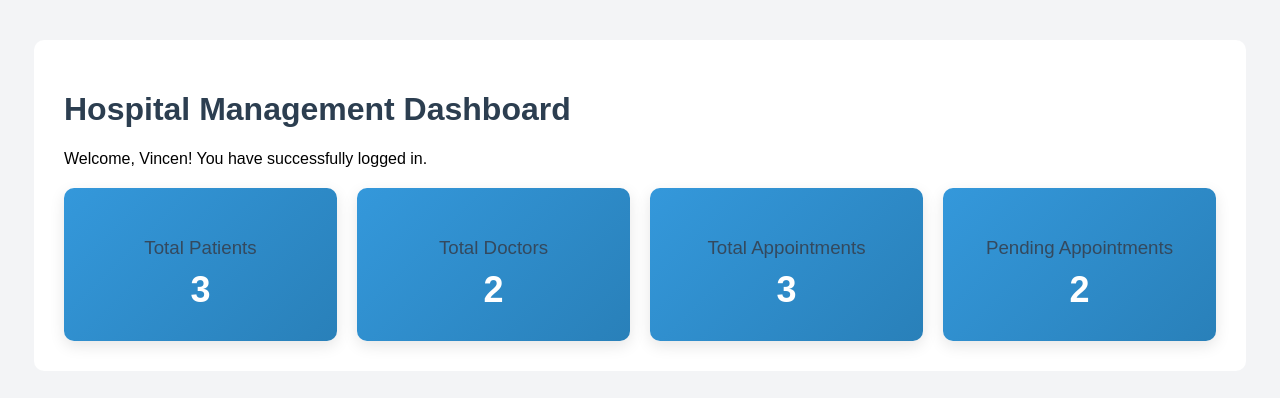
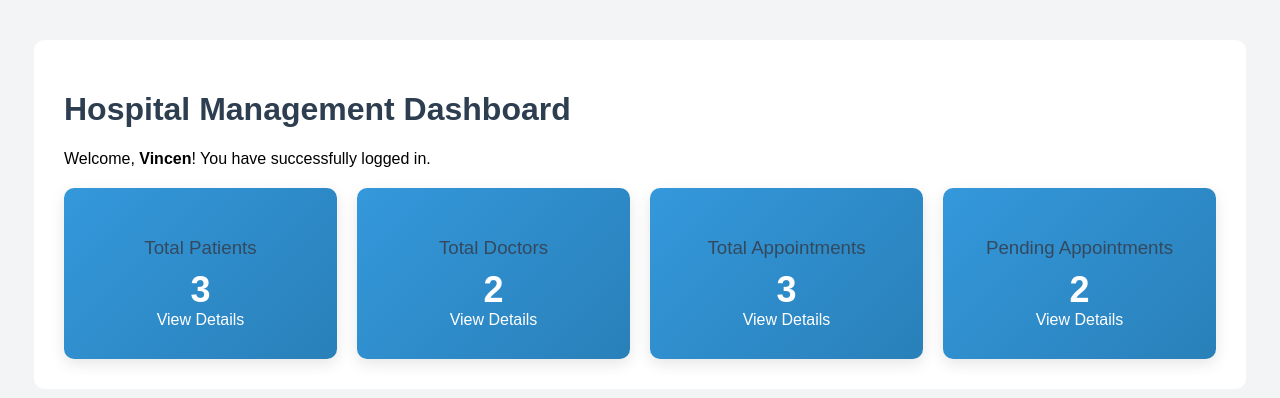
Before and after one commit to Ochee-x/UTI_SYSTEM, a PHP site: page /dashboard.php in a window 1280 px wide. Shown: the part 80-478 px from the top of the page. Run offline with PHP 8.4, Linux system fonts and the light colour scheme; a user stored in the database is signed in; data comes from the database, SQL or seed files in the repository.

Commit message:
Update dashboard.php

```diff
--- a/dashboard.php
+++ b/dashboard.php
@@ -1,5 +1,5 @@
 <?php
-include("auth_check.php");
+include("auth_check.php"); // Siguraduhin na may session_start() sa loob nito
 include("db.php");
 
 // Count total patients
@@ -14,7 +14,7 @@ $doctor_count = mysqli_fetch_assoc($doctor_result)['total_doctors'];
 $appointment_result = mysqli_query($conn, "SELECT COUNT(*) AS total_appointments FROM appointments");
 $appointment_count = mysqli_fetch_assoc($appointment_result)['total_appointments'];
 
-// Count pending appointments (optional)
+// Count pending appointments
 $pending_result = mysqli_query($conn, "SELECT COUNT(*) AS total_pending FROM appointments WHERE status='Pending'");
 $pending_count = mysqli_fetch_assoc($pending_result)['total_pending'];
 ?>
@@ -34,44 +34,38 @@ $pending_count = mysqli_fetch_assoc($pending_result)['total_pending'];
             <li><a href="doctors/view_doctors.php">Doctors</a></li>
             <li><a href="appointments/view_appointment.php">Appointments</a></li>
             <li><a href="logout.php" class="logout">Logout</a></li>
-
         </ul>
     </div>
 
-
     <div class="container">
-
         <h1>Hospital Management Dashboard</h1>
-    <p>Welcome, <?php echo $_SESSION['user']; ?>! You have successfully logged in.</p>
+        <p>Welcome, <strong><?php echo $_SESSION['username']; ?></strong>! You have successfully logged in.</p>
 
         <div class="stats">
-    <a href="patients/view_patients.php" class="stat-link">
             <div class="stat-box">
                 <h3>Total Patients</h3>
                 <p><?php echo $patient_count; ?></p>
+                <a href="patients/view_patients.php" class="stat-link">View Details</a>
             </div>
 
-    <a href="doctors/view_doctors.php" class="stat-link">
             <div class="stat-box">
                 <h3>Total Doctors</h3>
                 <p><?php echo $doctor_count; ?></p>
+                <a href="doctors/view_doctors.php" class="stat-link">View Details</a>
             </div>
 
-    <a href="appointments/view_appointment.php" class="stat-link">
             <div class="stat-box">
                 <h3>Total Appointments</h3>
                 <p><?php echo $appointment_count; ?></p>
+                <a href="appointments/view_appointment.php" class="stat-link">View Details</a>
             </div>
 
-    <a href="appointments/view_appointment.php" class="stat-link">
             <div class="stat-box">
                 <h3>Pending Appointments</h3>
                 <p><?php echo $pending_count; ?></p>
+                <a href="appointments/view_appointment.php" class="stat-link">View Details</a>
             </div>
         </div>
-
-
     </div>
-
 </body>
 </html>
```
Lines whose indentation alone changed are shown as unchanged.
